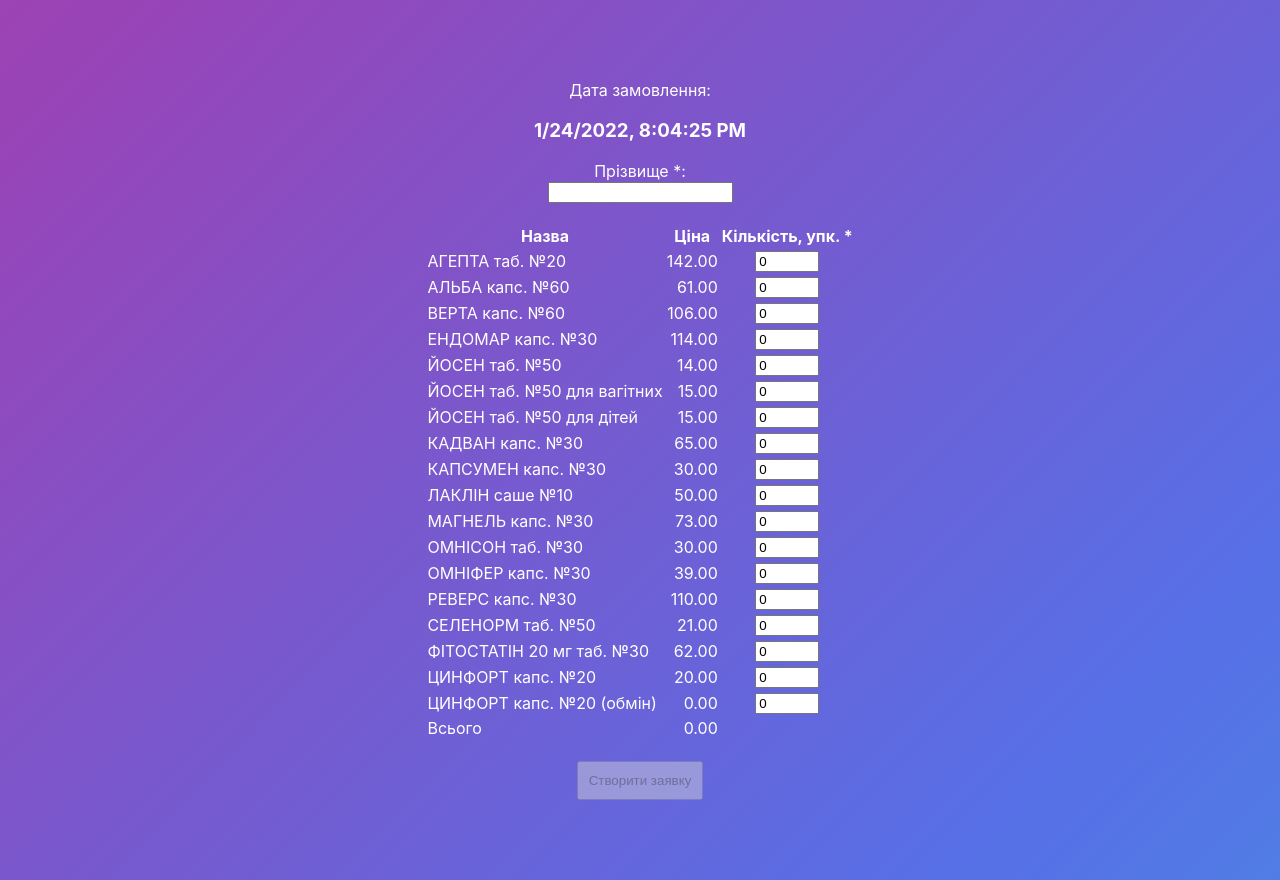
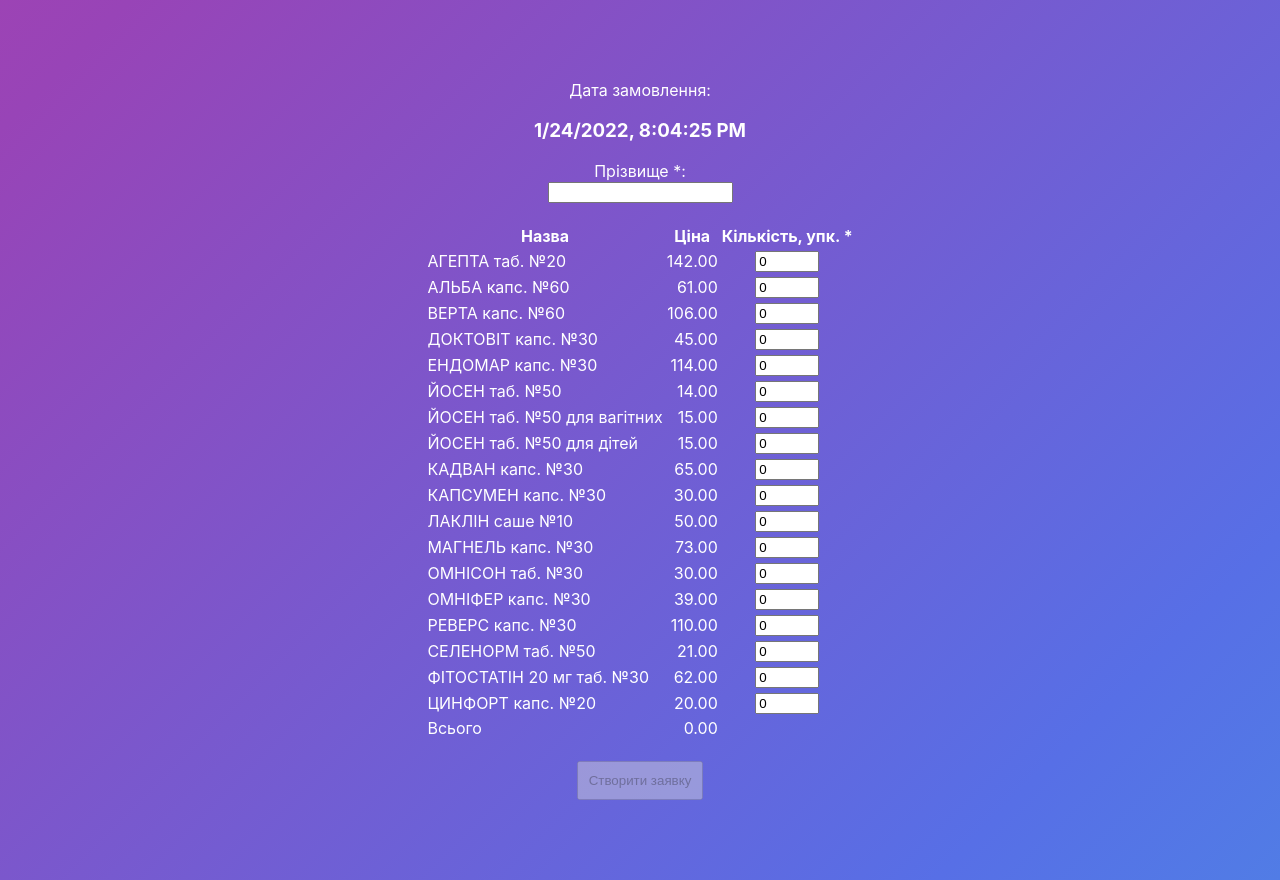
Before and after one commit to OMNISAMPLE/omnisample.github.io, a React (Create React App) app: page /#/ in a window 1280 px wide. Built offline with nearby package versions, Linux system fonts and the light colour scheme; no server answers.

Commit message:
Price revision

```diff
--- a/src/config.js
+++ b/src/config.js
@@ -29,7 +29,8 @@
     ["СЕЛЕНОРМ таб. №50", 21.0, 0],
     ["ФІТОСТАТІН 20 мг таб. №30", 62.0, 0],
     ["ЦИНФОРТ капс. №20", 20.0, 0],
-    ["ЦИНФОРТ капс. №20 (обмін)", 0, 0],
+    // ["ЦИНФОРТ капс. №20 (обмін)", 0, 0],
+    ["ДОКТОВІТ капс. №30", 45.0, 0],
   ]
 }
 
```
Also changed, not shown: 8 other files (tests, documents, lock files or other folders).
